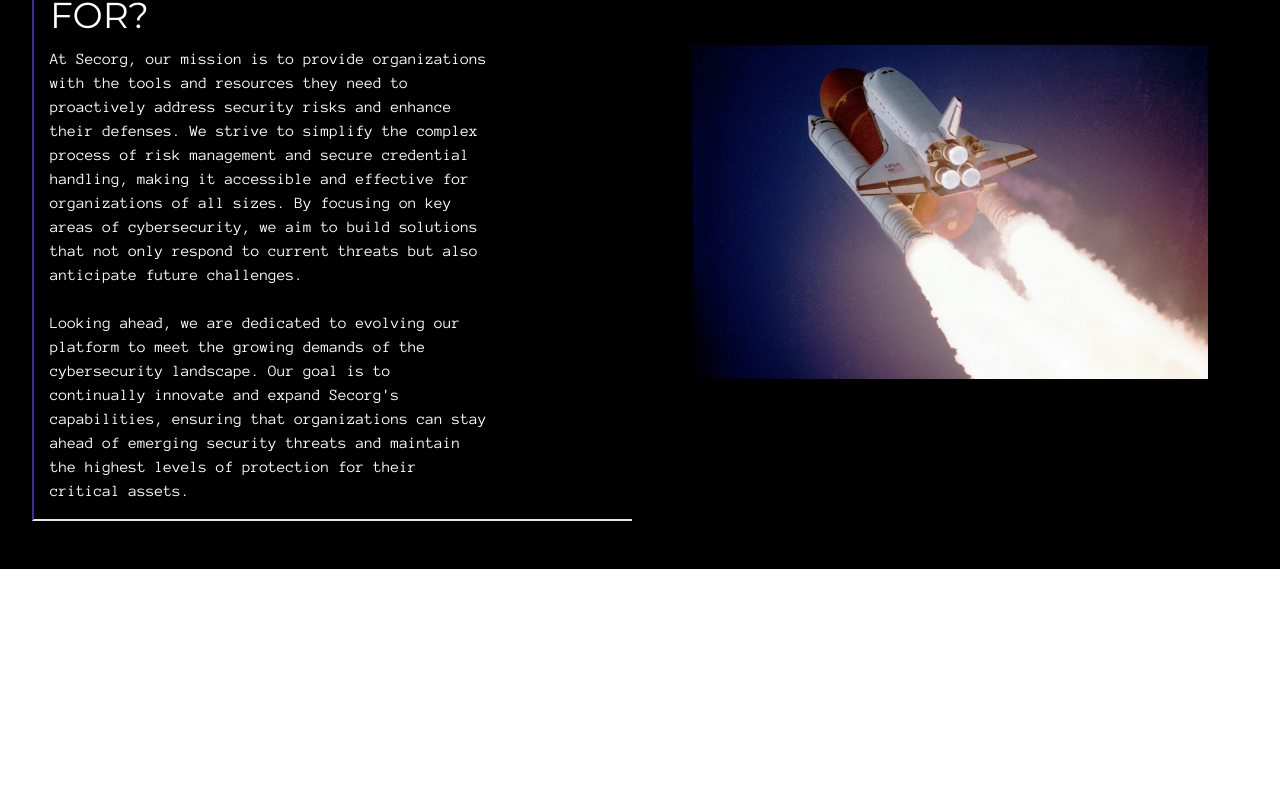
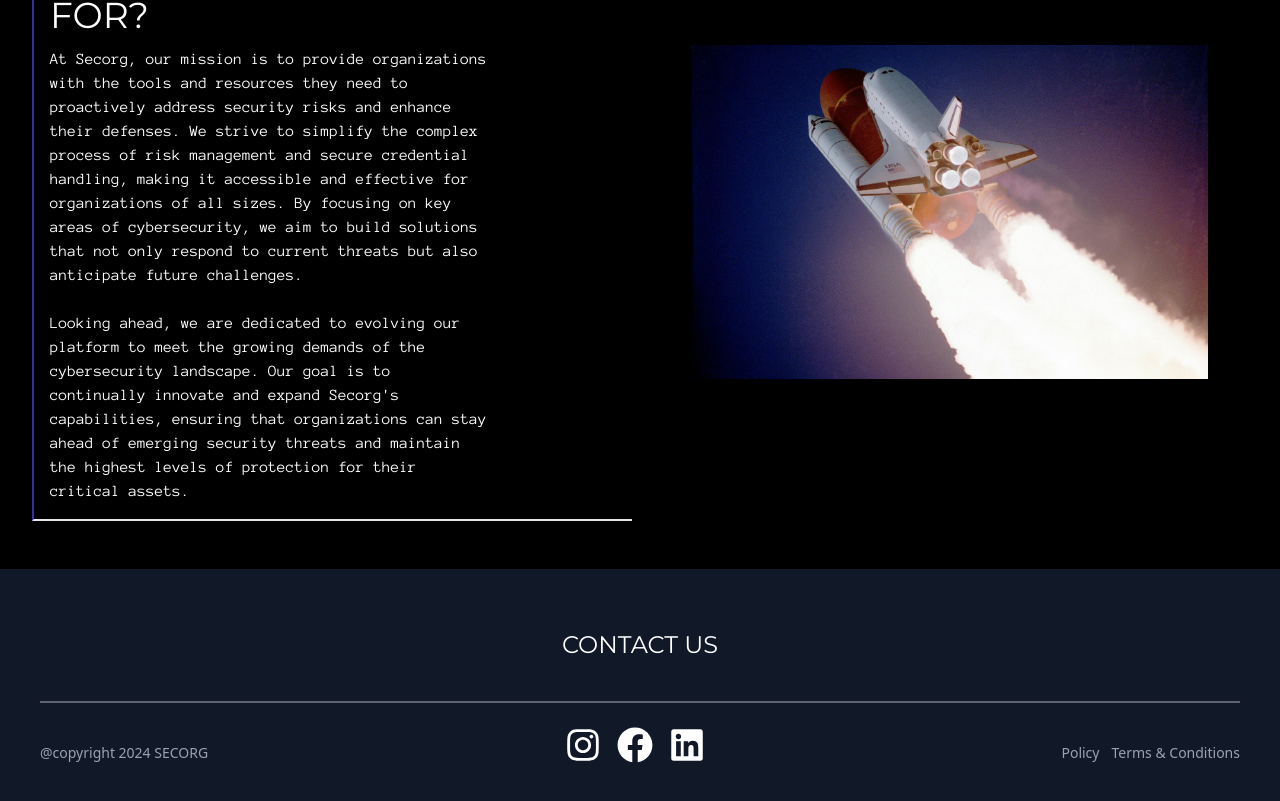
Before and after one commit to barbieagrawal/SecOrg, a React (Vite) app: page / in a window 1280 px wide. Shown: the part 2007-2808 px from the top of the page. Before the commit the page ends 2576 px from the top, so only its background shows below. Built offline with nearby package versions, Linux system fonts and the light colour scheme.

Commit message:
Footer added

```diff
--- a/src/App.jsx
+++ b/src/App.jsx
@@ -5,6 +5,7 @@ import Hero from './components/Hero/Hero'
 import Tools from './components/Tools/Tools'
 import AboutUs from './components/AboutUs/AboutUs'
 import OurMission from './components/OurMission/OurMission'
+import Footer from './components/Footer/Footer'
 
 const App = () => {
   return (
@@ -25,6 +26,7 @@ const App = () => {
       <Tools />
       <AboutUs />
       <OurMission />
+      <Footer />
     </div>
   )
 }
--- a/src/components/Footer/Footer.jsx
+++ b/src/components/Footer/Footer.jsx
@@ -0,0 +1,42 @@
+import React from "react";
+import { FaFacebook, FaInstagram, FaLinkedin } from "react-icons/fa";
+
+const Footer = () => {
+  return (
+    <div className="bg-gray-900 text-white relative z-50 ">
+      <section className="max-w-[1200px] mx-auto text-white">
+        <div className=" py-5">
+            <div className="text-2xl text-center font-montserrat py-10">
+                CONTACT US
+            </div>
+            <div className="hidden sm:block">
+            <div className="flex justify-between items-center text-center py-6 border-t-2 border-gray-300/40">
+                <span className="text-sm text-gray-400">
+                @copyright 2024 SECORG
+                </span>
+                <div className="flex items-center justify-center gap-4 mb-4">
+                <a href="#">
+                    <FaInstagram className="text-4xl" />
+                </a>
+                <a href="#">
+                    <FaFacebook className="text-4xl" />
+                </a>
+                <a href="#">
+                    <FaLinkedin className="text-4xl" />
+                </a>
+                </div>
+                <span className="text-sm text-gray-400 ">
+                <ul className="flex gap-3">
+                    <li className="hover:text-white">Policy</li>
+                    <li className="hover:text-white">Terms & Conditions</li>
+                </ul>
+                </span>
+            </div>
+            </div>
+        </div>
+      </section>
+    </div>
+  );
+};
+
+export default Footer;
```
